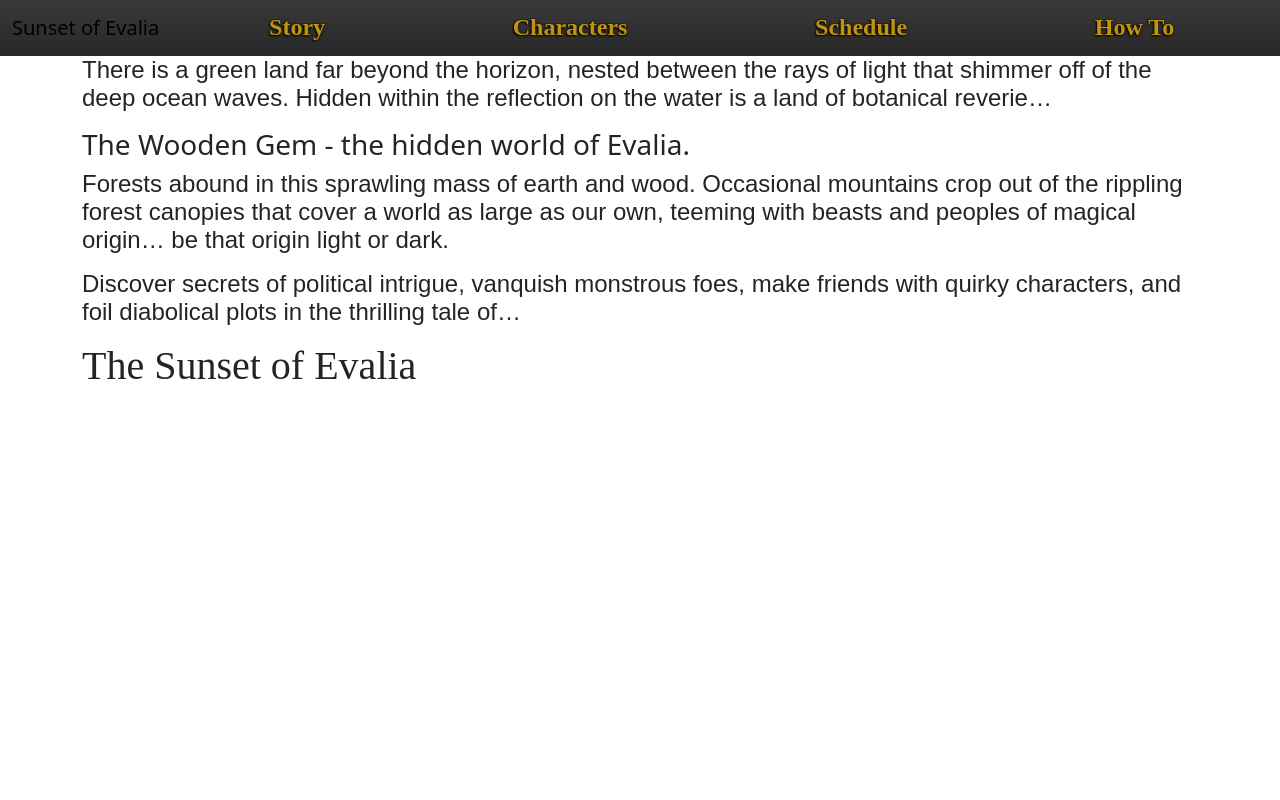
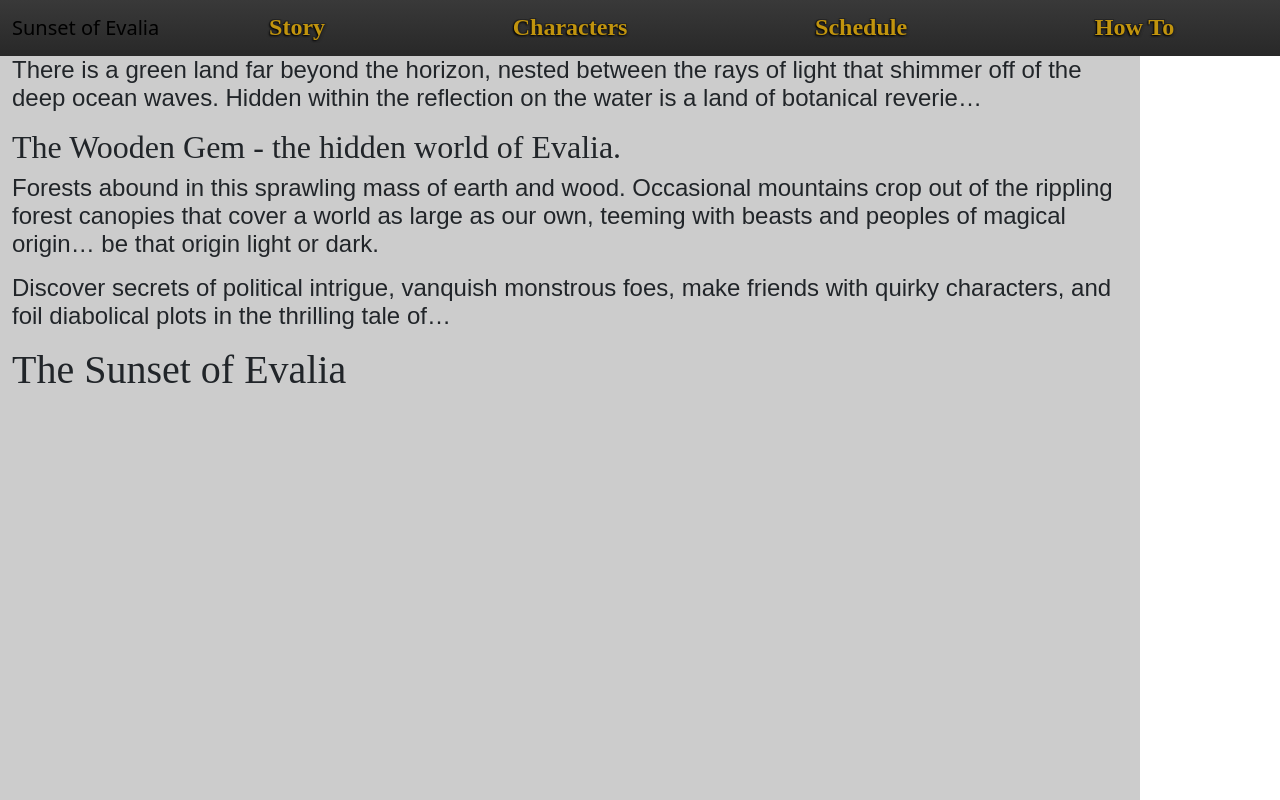
Before and after one commit to MrMeadows/dndwebsite, a plain HTML site: page html/story.html in a window 1280 px wide. Drawn offline with nearby package versions, Linux system fonts and the light colour scheme.

Commit message:
Updated style.css
Format for centered content on transparent background with padding at top of div. Calculated "Top" with height of nav-bar in mind.

```diff
--- a/css/style.css
+++ b/css/style.css
@@ -34,6 +34,21 @@ iframe {
     margin-top: 60px;
     border-radius: 6px;
 }
+
+.container {
+    position: fixed;
+    padding: 0;
+    margin: 0;
+
+    top: 56;
+    left: 0;
+
+    width: 100%;
+    height: 100%;
+
+    background: RGBA(0,0,0,.2);
+}
+
 /*
     Increase sharpness on image
     need logo
--- a/html/story.html
+++ b/html/story.html
@@ -21,7 +21,7 @@
             Hidden within the reflection on the water is a land of botanical reverie…
         </p>
 
-        <h3>The Wooden Gem - the hidden world of Evalia.</h3>
+        <h2>The Wooden Gem - the hidden world of Evalia.</h2>
 
         <p>
             Forests abound in this sprawling mass of earth and wood. Occasional mountains crop out of the rippling forest
```
Also changed, not shown: css/nav.css (indentation only).
